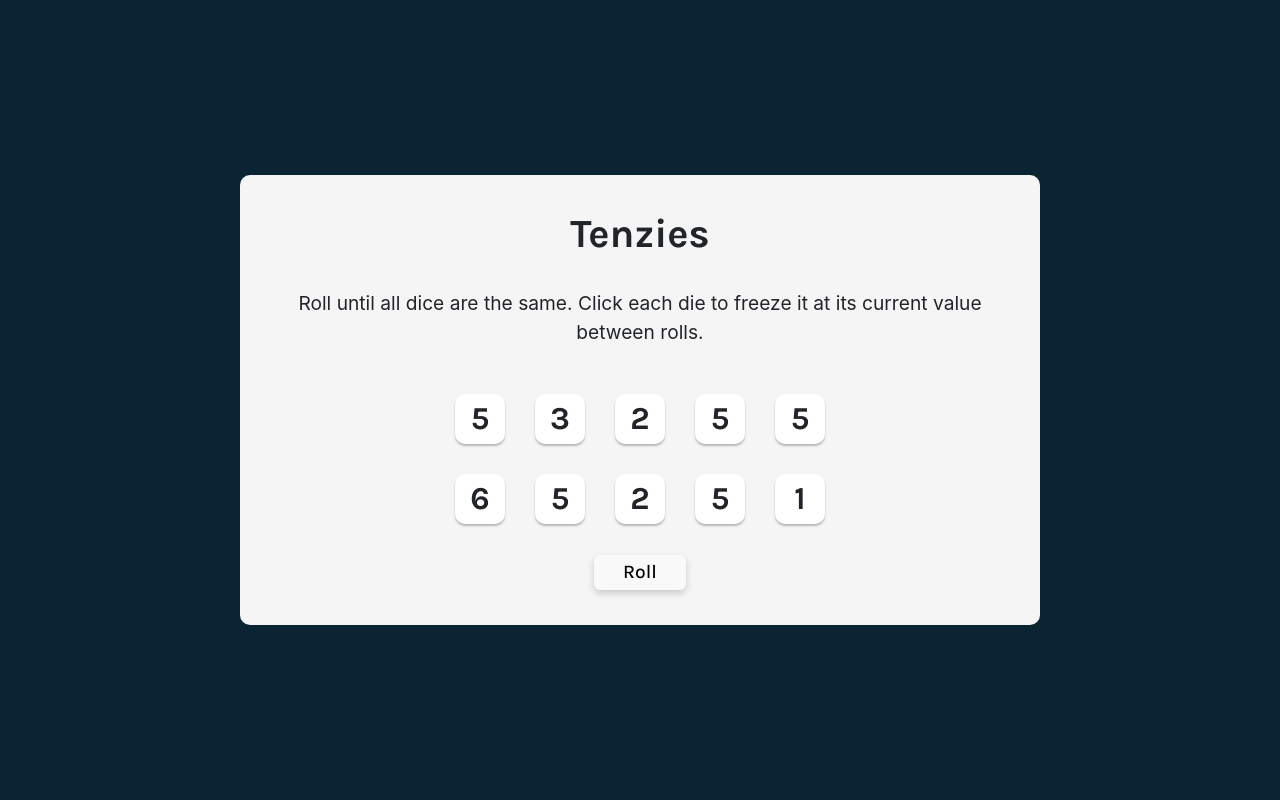
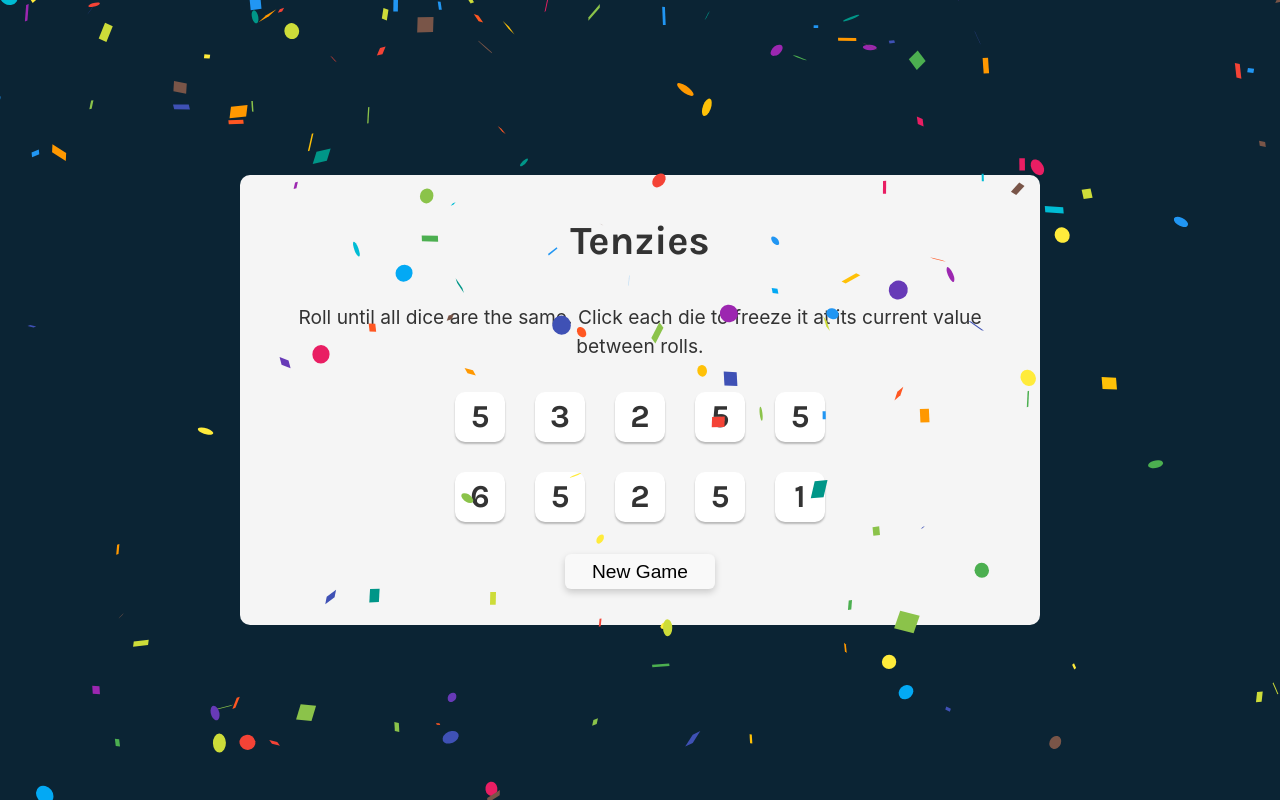
Before and after one commit to biannx/tenzies-game, a React (Vite) app: page / in a window 1280 px wide. Built offline with nearby package versions, Linux system fonts and the light colour scheme.

Commit message:
add end game function and confetti

```diff
--- a/index.html
+++ b/index.html
@@ -8,16 +8,6 @@
       href="https://fonts.googleapis.com/css2?family=Karla:wght@200;400;500;600;700&display=swap"
       rel="stylesheet"
     />
-    <link
-      rel="stylesheet"
-      href="https://use.fontawesome.com/releases/v6.2.1/css/all.css"
-    />
-    <link
-      href="https://cdn.jsdelivr.net/npm/bootstrap@5.3.0-alpha1/dist/css/bootstrap.min.css"
-      rel="stylesheet"
-      integrity="sha384-GLhlTQ8iRABdZLl6O3oVMWSktQOp6b7In1Zl3/Jr59b6EGGoI1aFkw7cmDA6j6gD"
-      crossorigin="anonymous"
-    />
     <title>Tenzies Game</title>
   </head>
   <body>
--- a/package.json
+++ b/package.json
@@ -11,6 +11,7 @@
   "dependencies": {
     "nanoid": "^4.0.1",
     "react": "^18.2.0",
+    "react-confetti": "^6.1.0",
     "react-dom": "^18.2.0"
   },
   "devDependencies": {
--- a/src/App.css
+++ b/src/App.css
@@ -9,6 +9,7 @@ body {
   display: grid;
   place-items: center;
   font-family: Karla, sans-serif;
+  color: #333333;
 }
 
 main {
--- a/src/App.jsx
+++ b/src/App.jsx
@@ -1,10 +1,22 @@
-import React, { useState } from 'react';
+import React, { useState, useEffect } from 'react';
 import { nanoid } from 'nanoid';
 import Dice from './components/dice';
+import Confetti from 'react-confetti'
 import './App.css';
 
 function App() {
   const [dice, setDice] = useState(allNewDice());
+  const [tenzies, setTenzies] = useState(true)
+
+  useEffect(() => {
+    const allAreHeld = dice.every(die => die.isHeld)
+    const allHaveSameValue = dice.every(die => die.value === dice[0].value)
+
+    if (allAreHeld && allHaveSameValue) {
+      setTenzies(true)
+      console.log("you won!")
+    }
+  }, [dice])
 
   function generateNewDie() {
     return {
@@ -13,6 +25,7 @@ function App() {
       id: nanoid()
     }
   }
+
   function allNewDice() {
     let newDice = [];
     for (let i = 0; i < 10; i++) {
@@ -27,10 +40,18 @@ function App() {
       return die.id === id ? { ...die, isHeld: !die.isHeld } : die
     }))
   }
+
   function rollDice() {
-    setDice(oldDice => oldDice.map(die => {
-      return die.isHeld ? die : generateNewDie()
-    }));
+    if (!tenzies) {
+      setDice(oldDice => oldDice.map(die => {
+        return die.isHeld ?
+          die :
+          generateNewDie()
+      }))
+    } else {
+      setTenzies(false)
+      setDice(allNewDice())
+    }
   }
 
   const diceElements = dice.map((die) => {
@@ -46,13 +67,14 @@ function App() {
 
   return (
     <main className="App">
+      {tenzies && <Confetti />}
       <h1 className="title">Tenzies</h1>
       <p className="instructions">
         Roll until all dice are the same.
         Click each die to freeze it at its current value between rolls.
       </p>
       <div className="dice-container">{diceElements}</div>
-      <button onClick={rollDice}>Roll</button>
+      <button onClick={rollDice}>{tenzies ? "New Game" : "Roll"}</button>
     </main>
   );
 }
--- a/src/index.css
+++ b/src/index.css
@@ -25,7 +25,7 @@ a:hover {
 
 button {
   border: 1px solid transparent;
-  width: 92px;
+  width: 150px;
   height: 35px;
   font-weight: 500;
   font-size: 1.2rem;
```
Also changed, not shown: 1 other file (tests, documents, lock files or other folders).
